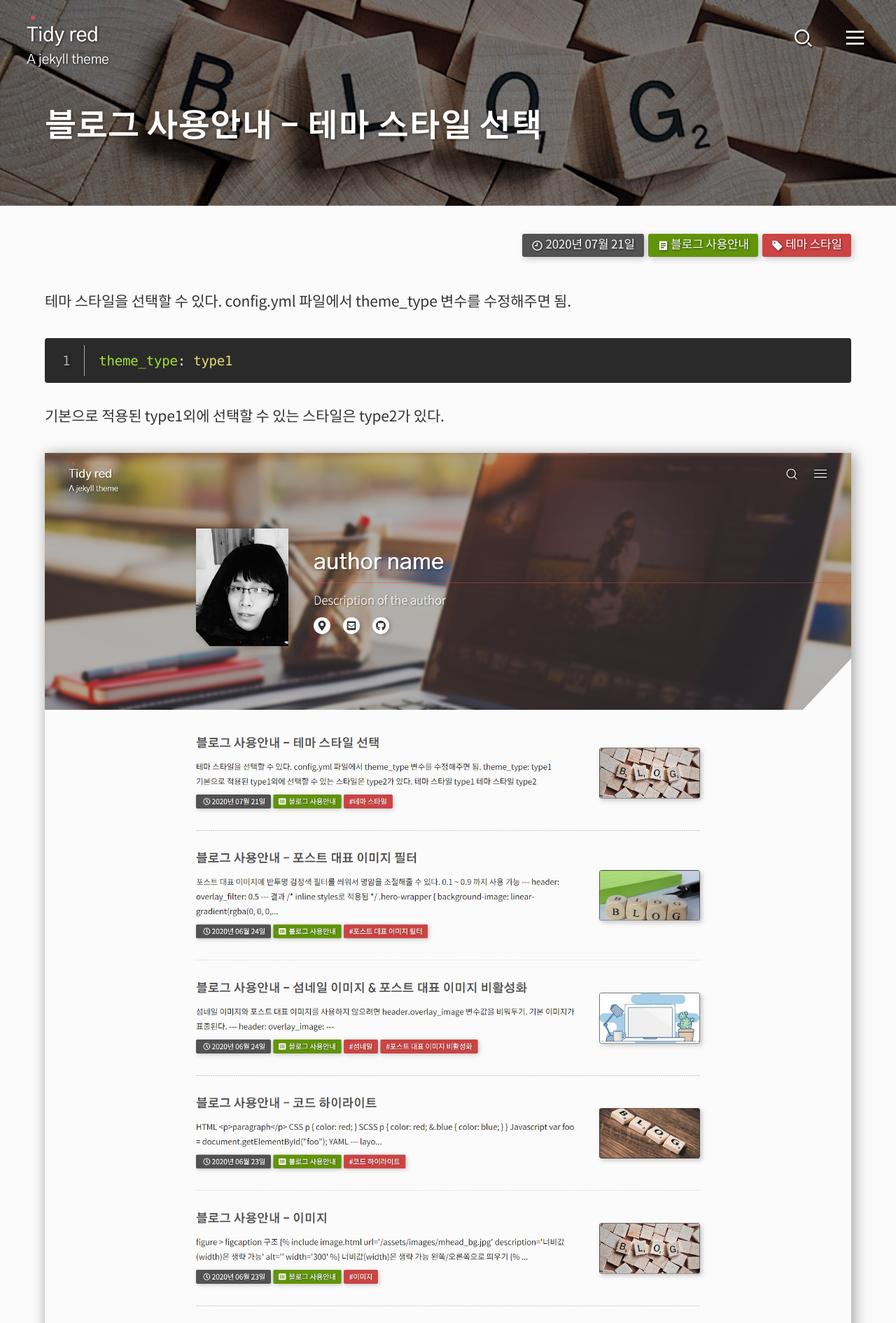
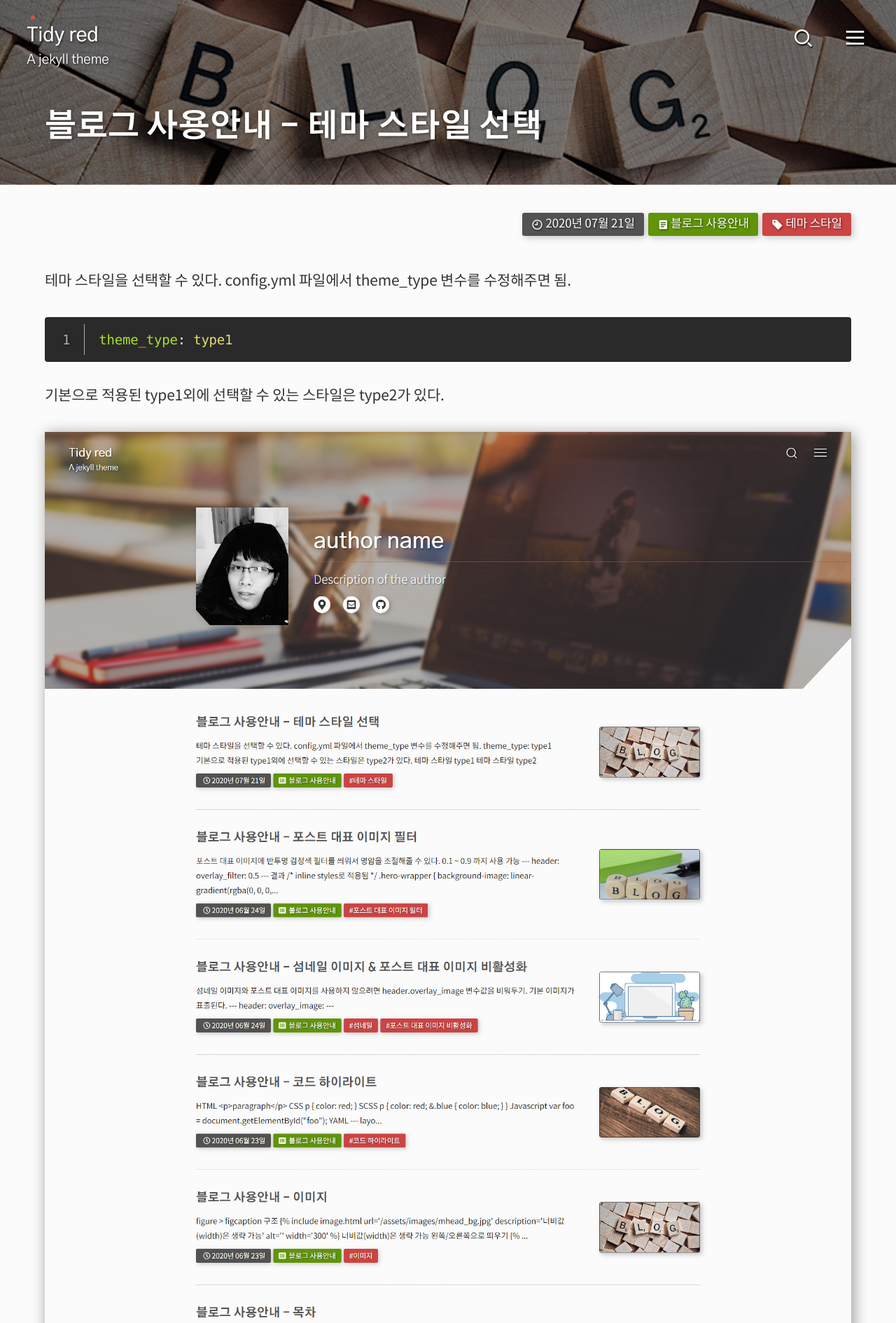
Before and after one commit to selosele/jekyll-theme-tidyred, a Jekyll site: the page built from _posts/2020-07-21-example-post08.md, in a window 1280 px wide. Shown: the top 1890 px of the page at 70% size. Built offline with Jekyll 4.4.1, drawn with Linux system fonts in a browser that asks for light colours; cached includes are drawn as plain includes.

Commit message:
레이아웃 CSS 수정

```diff
--- a/_sass/tidy-red/_page.scss
+++ b/_sass/tidy-red/_page.scss
@@ -243,7 +243,7 @@
 
          &__name {
             display: block;
-            margin-bottom: 0.5rem;
+            margin-bottom: 0.3rem;
             font-family: $default_font03;
             font-weight: 700;
             font-size: 1.4rem;
@@ -287,7 +287,7 @@
 // hero layout
 .hero {
    &-wrapper {
-      padding: 7.5rem 0 4rem;
+      padding: 7.5rem 0 2.5rem;
       background-repeat: no-repeat;
       background-position: 50%;
       background-size: cover;
@@ -299,7 +299,6 @@
       text-shadow: 1px 1px 0.2rem rgba(0,0,0,0.5);
 
       .page__title {
-
          margin-bottom: 0;
          padding-bottom: 0;
          border-bottom: 0;
```
